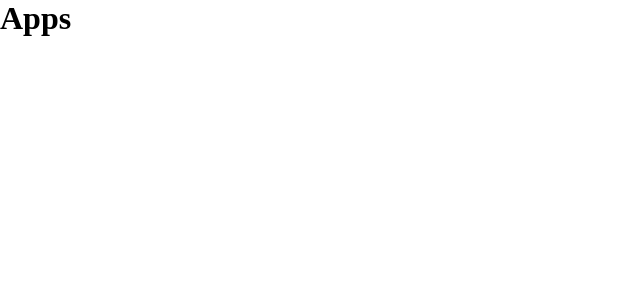
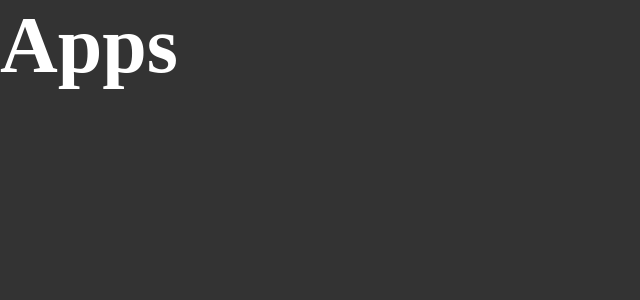
Before and after one commit to alandlan/Ignite-ReactJs-Project1, a React app: page / in a window 1280 px wide. Shown: the top 300 px of the page, without its empty margins (0-640 px from the left). Built offline with nearby package versions, Linux system fonts and the light colour scheme.

Commit message:
Configurando sass

```diff
--- a/package.json
+++ b/package.json
@@ -22,6 +22,8 @@
     "cross-env": "^7.0.3",
     "css-loader": "^6.3.0",
     "html-webpack-plugin": "^5.3.2",
+    "node-sass": "^6.0.1",
+    "sass-loader": "^12.1.0",
     "style-loader": "^3.3.0",
     "webpack": "^5.56.0",
     "webpack-cli": "^4.8.0",
--- a/src/App.jsx
+++ b/src/App.jsx
@@ -1,4 +1,4 @@
-import './styles/global.css';
+import './styles/global.scss';
 
 export function App(){
     return <h1>Apps</h1>
--- a/src/styles/global.css
+++ /dev/null
@@ -1,9 +0,0 @@
-* {
-    margin: 0;
-    padding: 0;
-    box-sizing: border-box;
-}
-
-body{
-    font: Arial, Helvetica, sans-serif;
-}
--- /dev/null
+++ b/src/styles/global.scss
@@ -0,0 +1,15 @@
+* {
+    margin: 0;
+    padding: 0;
+    box-sizing: border-box;
+}
+
+body{
+    font: Arial, Helvetica, sans-serif;
+    background-color: #333;
+    color: #fff;
+
+    h1 {
+        font-size: 80px;
+    }
+}
--- a/webpack.config.js
+++ b/webpack.config.js
@@ -30,9 +30,9 @@
                 exclude: /node_modules/,
                 use: 'babel-loader'
             },{
-                test: /\.css$/,
+                test: /\.scss$/,
                 exclude: /node_modules/,
-                use: ['style-loader','css-loader']
+                use: ['style-loader','css-loader','sass-loader']
             },
         ]
     }
```
Also changed, not shown: 1 other file (tests, documents, lock files or other folders).
